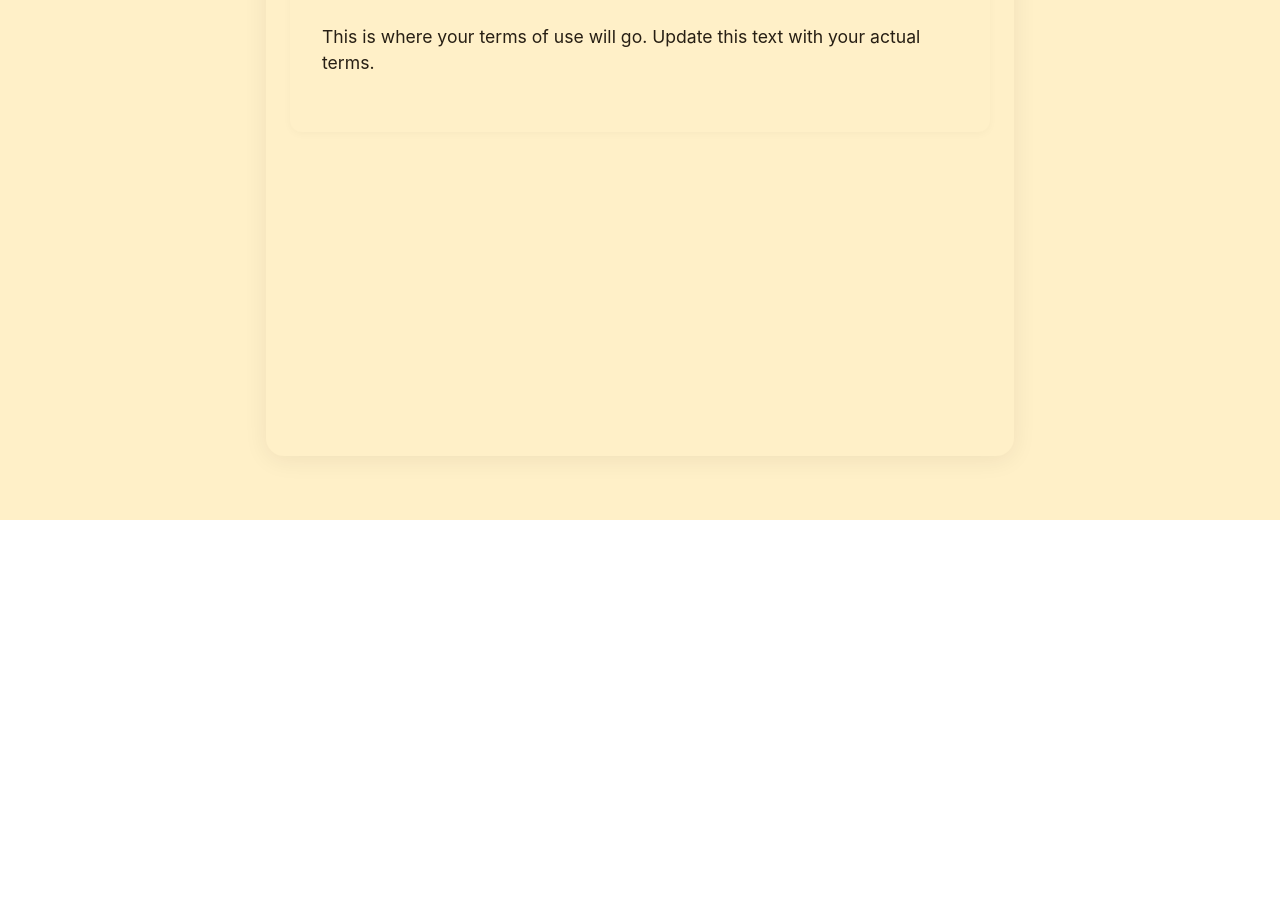
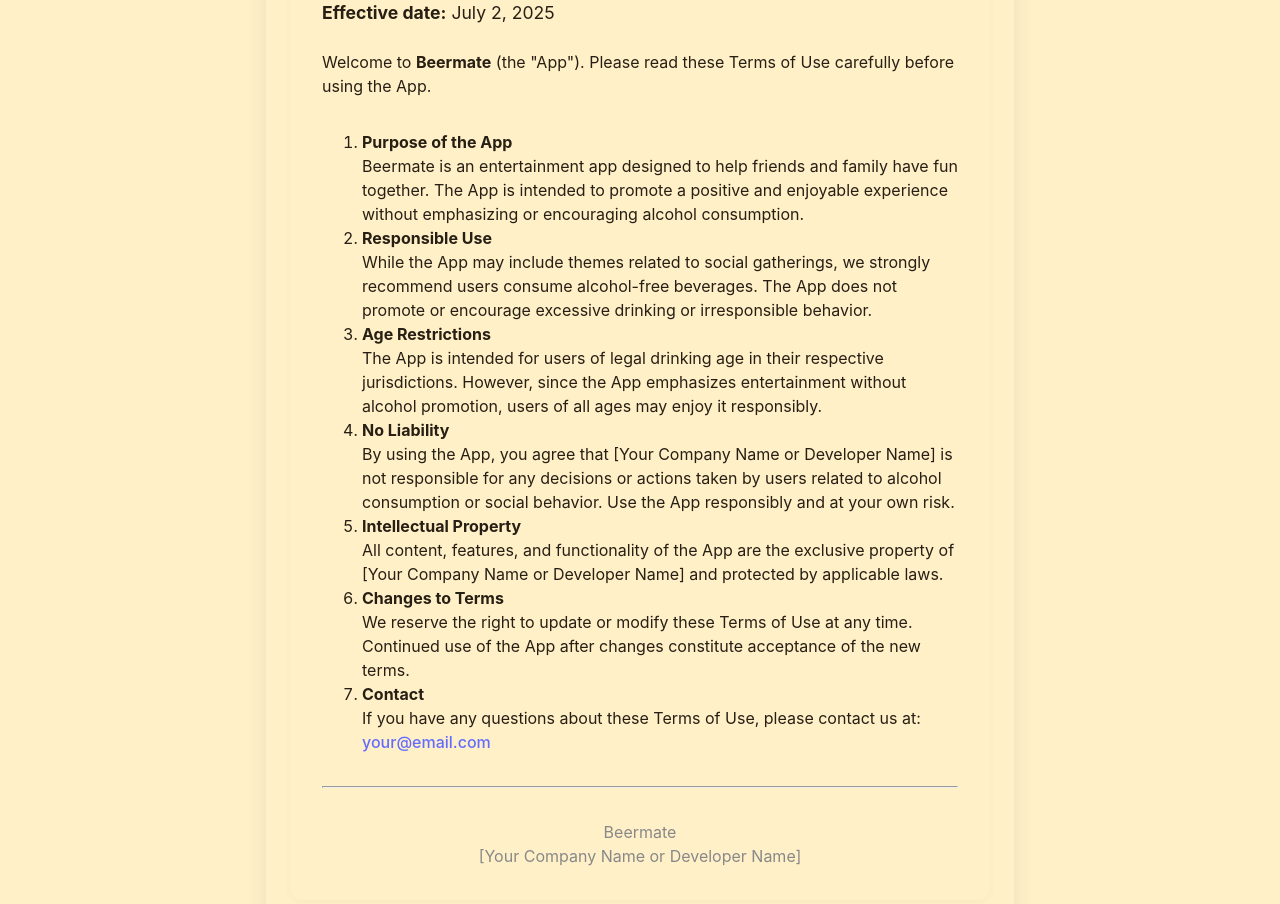
Before and after one commit to 10xDevsFromUmu/beermate, a React (Vite) app: page /#/terms in a window 1280 px wide. Shown: the part 280-1184 px from the top of the page. Before the commit the page ends 800 px from the top, so only its background shows below. Built offline with nearby package versions, Linux system fonts and the light colour scheme.

Commit message:
feat: initial structure of terms and privacy

```diff
--- a/src/PrivacyPolicy.jsx
+++ b/src/PrivacyPolicy.jsx
@@ -2,9 +2,34 @@
   return (
     <div className="card">
       <h2>Privacy Policy</h2>
-      <p className="page-desc">
-        This is where your privacy policy will go. Update this text with your actual policy.
-      </p>
+      <p className="page-desc"><strong>Effective date:</strong> July 2, 2025</p>
+      <p>Thank you for choosing to use <strong>Beermate</strong> (the "App"). Your privacy is important to us.</p>
+      <ol style={{ textAlign: 'left', margin: '2rem auto', maxWidth: 600 }}>
+        <li><strong>No Personal Data Collection</strong><br />
+          This app does not collect, store, or share any personal information or data from users. When you use the App, no information about you or your device is collected or transmitted.
+        </li>
+        <li><strong>No Tracking or Analytics</strong><br />
+          The App does not use any analytics tools, tracking technologies, or third-party services that collect user data.
+        </li>
+        <li><strong>Data Security</strong><br />
+          Since we do not collect any personal data, we do not process, store, or secure user data.
+        </li>
+        <li><strong>Children's Privacy</strong><br />
+          This app does not knowingly collect any information from children under the age of 13.
+        </li>
+        <li><strong>Changes to This Privacy Policy</strong><br />
+          If in the future we update the App to collect data or use analytics, we will update this Privacy Policy accordingly and notify you by revising the effective date.
+        </li>
+        <li><strong>Contact Us</strong><br />
+          If you have any questions or concerns about this Privacy Policy, please contact us at:<br />
+          <a href="mailto:your@email.com">your@email.com</a>
+        </li>
+      </ol>
+      <hr style={{ margin: '2rem 0' }} />
+      <div style={{ textAlign: 'center', color: '#888' }}>
+        <div>Beermate</div>
+        <div>[Your Company Name or Developer Name]</div>
+      </div>
     </div>
   )
 }
--- a/src/TermsOfUse.jsx
+++ b/src/TermsOfUse.jsx
@@ -2,9 +2,37 @@
   return (
     <div className="card">
       <h2>Terms of Use</h2>
-      <p className="page-desc">
-        This is where your terms of use will go. Update this text with your actual terms.
-      </p>
+      <p className="page-desc"><strong>Effective date:</strong> July 2, 2025</p>
+      <p>Welcome to <strong>Beermate</strong> (the "App"). Please read these Terms of Use carefully before using the App.</p>
+      <ol style={{ textAlign: 'left', margin: '2rem auto', maxWidth: 600 }}>
+        <li><strong>Purpose of the App</strong><br />
+          Beermate is an entertainment app designed to help friends and family have fun together. The App is intended to promote a positive and enjoyable experience without emphasizing or encouraging alcohol consumption.
+        </li>
+        <li><strong>Responsible Use</strong><br />
+          While the App may include themes related to social gatherings, we strongly recommend users consume alcohol-free beverages. The App does not promote or encourage excessive drinking or irresponsible behavior.
+        </li>
+        <li><strong>Age Restrictions</strong><br />
+          The App is intended for users of legal drinking age in their respective jurisdictions. However, since the App emphasizes entertainment without alcohol promotion, users of all ages may enjoy it responsibly.
+        </li>
+        <li><strong>No Liability</strong><br />
+          By using the App, you agree that [Your Company Name or Developer Name] is not responsible for any decisions or actions taken by users related to alcohol consumption or social behavior. Use the App responsibly and at your own risk.
+        </li>
+        <li><strong>Intellectual Property</strong><br />
+          All content, features, and functionality of the App are the exclusive property of [Your Company Name or Developer Name] and protected by applicable laws.
+        </li>
+        <li><strong>Changes to Terms</strong><br />
+          We reserve the right to update or modify these Terms of Use at any time. Continued use of the App after changes constitute acceptance of the new terms.
+        </li>
+        <li><strong>Contact</strong><br />
+          If you have any questions about these Terms of Use, please contact us at:<br />
+          <a href="mailto:your@email.com">your@email.com</a>
+        </li>
+      </ol>
+      <hr style={{ margin: '2rem 0' }} />
+      <div style={{ textAlign: 'center', color: '#888' }}>
+        <div>Beermate</div>
+        <div>[Your Company Name or Developer Name]</div>
+      </div>
     </div>
   )
 }
```
